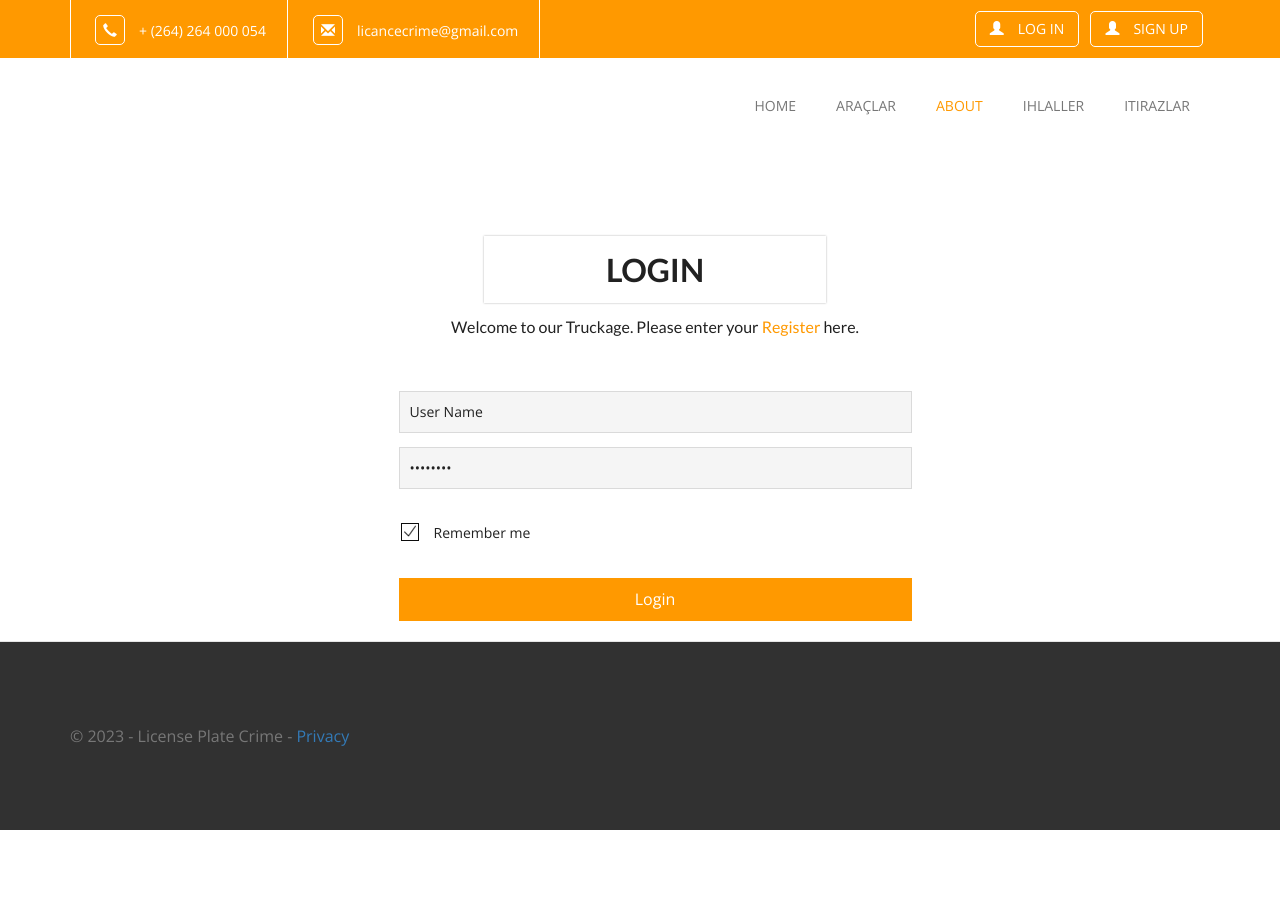
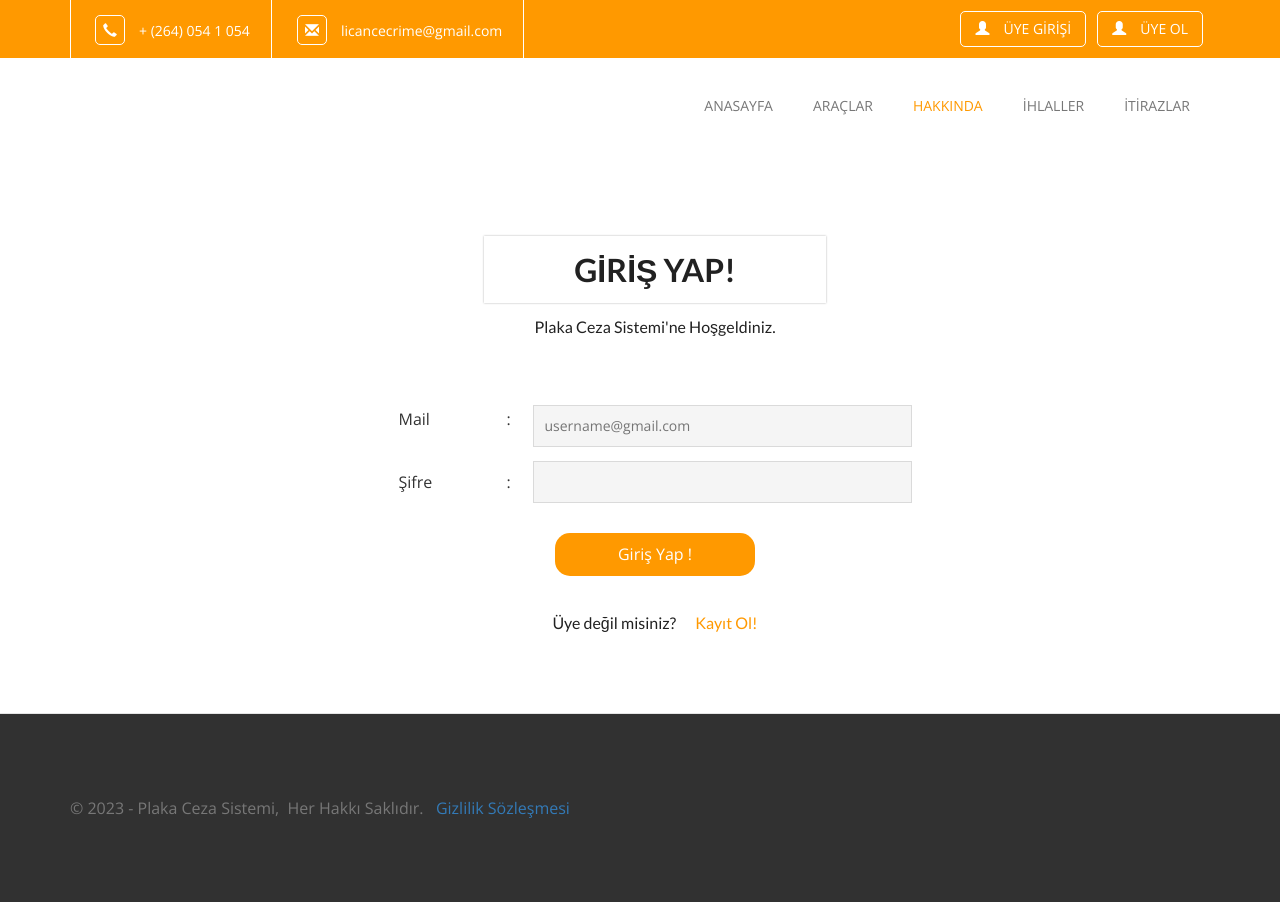
Before and after one commit to SeniorCSThesisProject/LicensePlateCrimeWebApp, an ASP.NET Core app: page /Login in a window 1280 px wide. Before the commit the page ends 830 px from the top, so only its background shows below. Run offline with ASP.NET Core 8, Linux system fonts and the light colour scheme; style sheets or scripts are compiled from the project's sources; some libraries are stand-ins or nearby versions.

Commit message:
login & signup update

```diff
--- a/LicensePlateCrimeWebApp/Views/Login/Index.cshtml
+++ b/LicensePlateCrimeWebApp/Views/Login/Index.cshtml
@@ -1,37 +1,49 @@
-@*
-    For more information on enabling MVC for empty projects, visit https://go.microsoft.com/fwlink/?LinkID=397860
-*@
+@model LicensePlateCrimeWebApp.Models.LoginModel
+
 @{
+	ViewData["Title"] = "Giriş Yap";
 }
-
-<!-- login -->
+<!-- sign-up -->
 <div class="login">
 	<div class="container">
-		<h6>Login</h6>
-		<h3>
-			Welcome to our Truckage. Please enter your
-			<a asp-area="" asp-controller="Signup" asp-action="Index">
-				Register
-			</a> here.
-		</h3>
-
-		<form action="#" method="post">
-			<input type="text" name="Name" value="User Name" onfocus="this.value = '';" onblur="if (this.value == '') {this.value = 'User Name';}">
-			<input type="password" name="Password" class="lock" value="Password" onfocus="this.value = '';" onblur="if (this.value == '') {this.value = 'Password';}">
-			<div class="remember">
-				<div class="w3agile_checkbox1">
-					<label class="checkbox"><input type="checkbox" name="Checkbox" checked=""><i> </i>Remember me</label>
-				</div>
-
-				<div class="clearfix"> </div>
+		<h6>GİRİŞ YAP!</h6>
+		<h3>Plaka Ceza Sistemi'ne Hoşgeldiniz.</h3>
+		<form asp-action="Login" method="post">
+			<!-- validation error message -->
+			<div asp-validation-summary="All" class="text-danger"></div>
+			<!-- /validation error message -->
+			<table style="width:100%">
+				<tr>
+					<td style="width:20%">Mail</td>
+					<td style="width:1%">:</td>
+					<td style="width:4%"></td>
+					<td style="width:70%">
+						<input type="email" asp-for="Email" minlength="10" placeholder="username@gmail.com">
+						<span asp-validation-for="Email" class="text-danger"></span>
+					</td>
+				</tr>
+				<tr>
+					<td>Şifre</td>
+					<td>:</td>
+					<td style="width:4%"></td>
+					<td>
+						<input type="password" asp-for="Password" class="lock" minlength="3">
+						<span asp-validation-for="Password" class="text-danger"></span>
+					</td>
+				</tr>
+			</table>
+			<div style="text-align:center" class="remember">
+				<input style="border-radius:15px;width:200px;" type="submit" value="Giriş Yap !">
+				<br /><br />
+				<h3>Üye değil misiniz? &emsp;<a style="text-align:center" asp-controller="Signup" asp-action="Index">Kayıt Ol!</a></h3>
 			</div>
-			<input type="submit" value="Login">
 		</form>
-
-
-
 	</div>
-
 </div>
-<!-- //login -->
-<div><br /><br /><br /></div>
+<div><br /><br /><br /><br /></div>
+<!-- //sign-up -->
+@section Scripts {
+	@{
+		await Html.RenderPartialAsync("_ValidationScriptsPartial");
+	}
+}
--- a/LicensePlateCrimeWebApp/Views/Shared/_Layout.cshtml
+++ b/LicensePlateCrimeWebApp/Views/Shared/_Layout.cshtml
@@ -3,7 +3,7 @@
 <head>
     <meta charset="utf-8" />
     <meta name="viewport" content="width=device-width, initial-scale=1.0" />
-    <title>@ViewData["Title"] - LicensePlateCrimeWebApp</title>
+    <title>@ViewData["Title"] - Plaka Ceza Sistemi</title>
     <!-- yeni bootstrap -->
     @*    <link rel="stylesheet" href="~/lib/bootstrap/dist/css/bootstrap.min.css" /> *@
     <link rel="stylesheet" href="~/css/bootstrap.css" asp-append-version="true" />
@@ -63,14 +63,14 @@
         <div class="container">
             <div class="w3l_header_left">
                 <ul>
-                    <li><span class="glyphicon glyphicon-earphone" aria-hidden="true"></span>+ (264) 264 000 054</li>
+                    <li><span class="glyphicon glyphicon-earphone" aria-hidden="true"></span>+ (264) 054 1 054</li>
                     <li><span class="glyphicon glyphicon-envelope" aria-hidden="true"></span><a href="mailto:licancecrime@gmail.com">licancecrime@gmail.com</a></li>
                 </ul>
             </div>
             <div class="w3l_header_right">
                 <ul>
-                    <li><a asp-area="" asp-controller="Login" asp-action="Index"><span class="glyphicon glyphicon-user" aria-hidden="true"></span>log in</a></li>
-                    <li><a asp-area="" asp-controller="Signup" asp-action="Index"><span class="glyphicon glyphicon-user" aria-hidden="true"></span>sign up</a></li>
+                    <li><a asp-area="" asp-controller="Login" asp-action="Index"><span class="glyphicon glyphicon-user" aria-hidden="true"></span>ÜYE GİRİŞİ</a></li>
+                    <li><a asp-area="" asp-controller="Signup" asp-action="Index"><span class="glyphicon glyphicon-user" aria-hidden="true"></span>ÜYE OL</a></li>
                 </ul>
             </div>
             <div class="clearfix"> </div>
@@ -97,11 +97,11 @@
                 <div class="collapse navbar-collapse nav-wil" id="bs-example-navbar-collapse-1">
                     <nav class="link-effect-2" id="link-effect-2">
                         <ul class="nav navbar-nav">
-                            <li><a asp-area="" asp-controller="Home" asp-action="Index"><span data-hover="Home">Home</span></a></li>
-                            <li><a asp-area="" asp-controller="Vehicles" asp-action="Index"><span data-hover="Araçlar">Araçlar</span></a></li>
-                            <li class="active"><a href="about.html"><span data-hover="About">About</span></a></li>
-                            <li><a asp-area="" asp-controller="Violations" asp-action="Index"><span data-hover="Ihlaller">Ihlaller</span></a></li>
-                            <li><a asp-area="" asp-controller="Contests" asp-action="Index"><span data-hover="Itirazlar">Itirazlar</span></a></li>
+                            <li><a asp-area="" asp-controller="Home" asp-action="Index"><span data-hover="ANASAYFA">ANASAYFA</span></a></li>
+                            <li><a asp-area="" asp-controller="Vehicles" asp-action="Index"><span data-hover="ARAÇLAR">ARAÇLAR</span></a></li>
+                            <li class="active"><a href="about.html"><span data-hover="HAKKINDA">HAKKINDA</span></a></li>
+                            <li><a asp-area="" asp-controller="Violations" asp-action="Index"><span data-hover="İHLALLER">İHLALLER</span></a></li>
+                            <li><a asp-area="" asp-controller="Contests" asp-action="Index"><span data-hover="İTİRAZLAR">İTİRAZLAR</span></a></li>
                         </ul>
                     </nav>
                 </div>
@@ -118,7 +118,7 @@
 
     <footer class="border-top footer text-muted">
         <div class="container">
-            &copy; 2023 - License Plate Crime - <a asp-area="" asp-controller="Home" asp-action="Privacy">Privacy</a>
+            &copy; 2023 - Plaka Ceza Sistemi,&nbsp; Her Hakkı Saklıdır. &nbsp;&nbsp;<a asp-area="" asp-controller="Home" asp-action="Privacy">Gizlilik Sözleşmesi</a>
         </div>
     </footer>
 @*    <script src="~/lib/jquery/dist/jquery.min.js"></script>
```
Also changed, not shown: LicensePlateCrimeWebApp/Views/Signup/Index.cshtml (+30 -18 lines).
